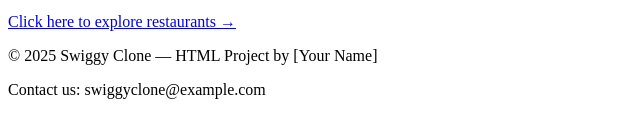
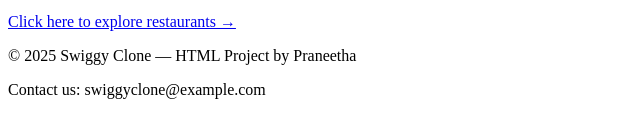
Before and after one commit to Praneetha-Pinnamaraju/Food_delivery_website, a plain HTML site: page index.html in a window 1280 px wide. Shown: the part 364-502 px from the top of the page, 0-640 px from the left. Drawn offline with Linux system fonts and the light colour scheme.

Commit message:
Update index.html

```diff
--- a/index.html
+++ b/index.html
@@ -29,9 +29,10 @@
         </p>
     </main>
     <footer>
-        <p>© 2025 Swiggy Clone — HTML Project by [Your Name]</p>
+        <p>© 2025 Swiggy Clone — HTML Project by Praneetha</p>
         <p>Contact us: swiggyclone@example.com</p>
     </footer>
 
 </body>
+
 </html>
```
